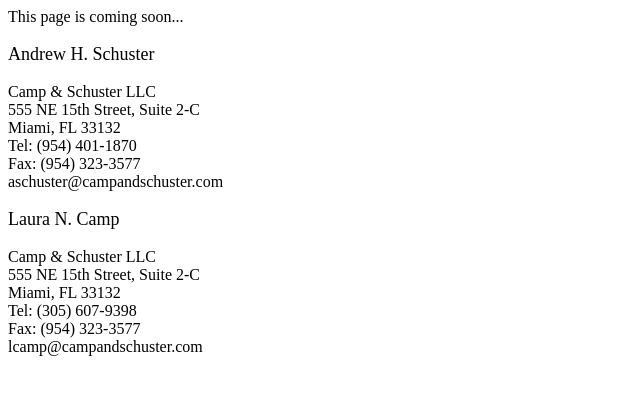
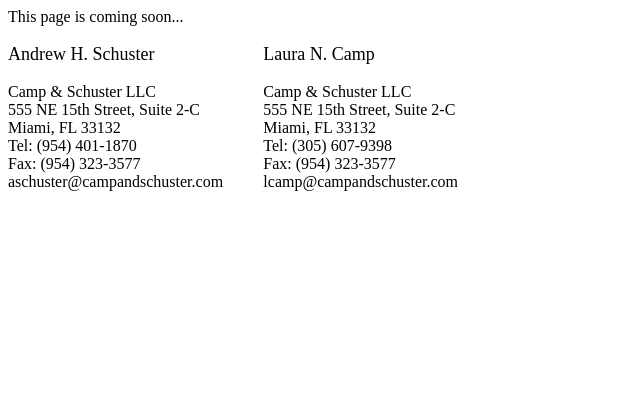
Before and after one commit to bshoefl/bshoefl.github.io, a plain HTML site: page index.html in a window 1280 px wide. Shown: the whole page, without its empty margins (0-640 px from the left). Drawn offline with Linux system fonts and the light colour scheme.

Commit message:
Horizontal div

```diff
--- a/index.html
+++ b/index.html
@@ -1,11 +1,11 @@
 <div>This page is coming soon...</div><br>
 
+
+<div style="width:450px;">
   <div style="float: left;">
-
-<div>
   	<div><font size="4">Andrew H. Schuster</font></div><br>
 
-	<div>Camp & Schuster LLC<div></div>
+  	<div>Camp & Schuster LLC</div>
   	<div>555 NE 15th Street, Suite 2-C</div>
   	<div>Miami, FL 33132</div>
   	<div>Tel: (954) 401-1870</div>
@@ -13,7 +13,7 @@
   	<div>aschuster@campandschuster.com</div><br>
   </div>
 
-<div>
+  <div style="float: right;">
   	<div><font size="4">Laura N. Camp</font></div><br>
 
   	<div>Camp & Schuster LLC</div>
@@ -23,5 +23,4 @@
   	<div>Fax: (954) 323-3577</div>
   	<div>lcamp@campandschuster.com</div><br>
   </div>
-
 </div>
```
Lines whose indentation alone changed are shown as unchanged.
